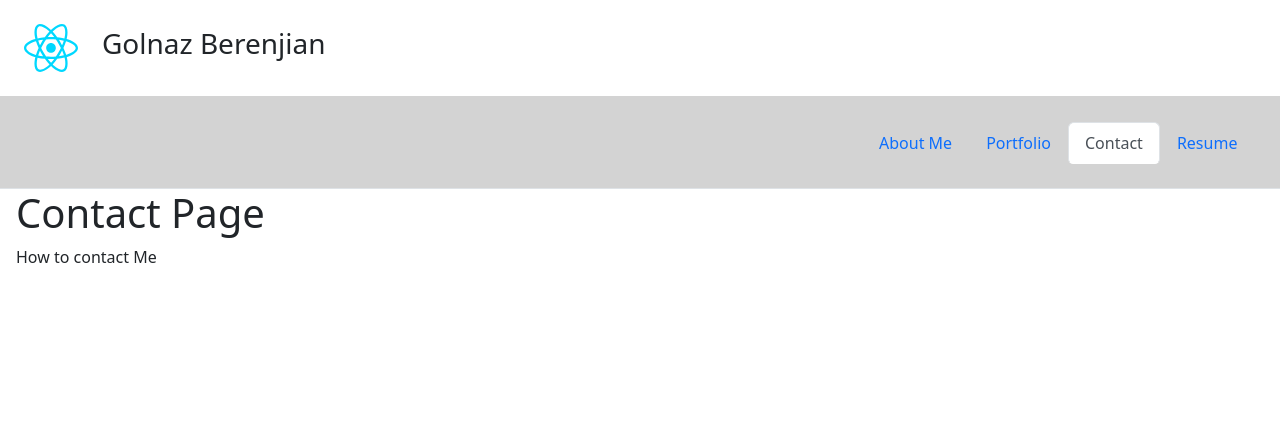
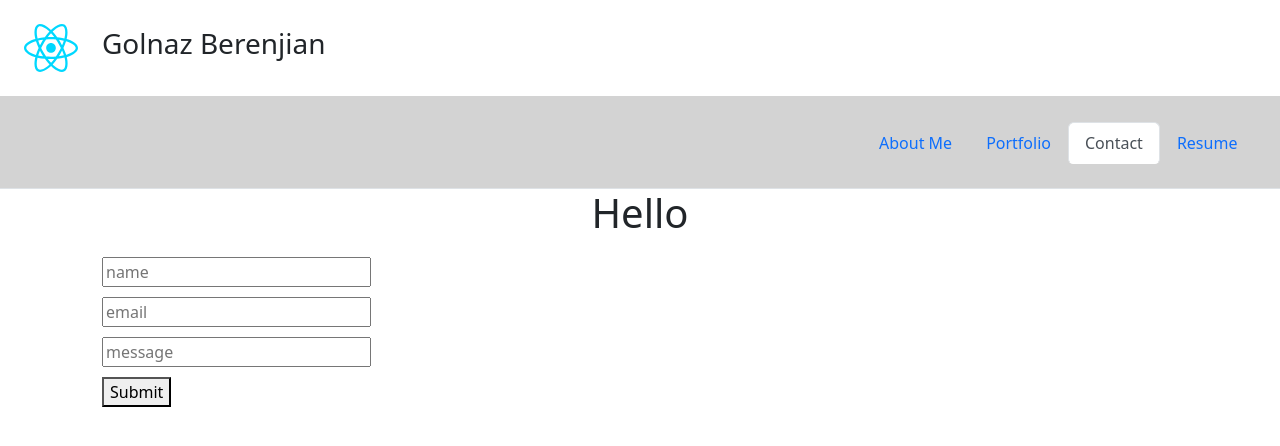
Before and after one commit to Golnaz8/react-portfolio, a React (Vite) app in the folder react-portfolio/: page /Contact in a window 1280 px wide. Shown: the top 446 px of the page. Built offline with nearby package versions, Linux system fonts and the light colour scheme.

Commit message:
added contact page

```diff
--- /dev/null
+++ b/react-portfolio/src/pages/Contact.css
@@ -0,0 +1,19 @@
+.form {
+    margin: 20px;
+}
+
+.form input {
+    display: block;
+    margin-top: 10px;
+    margin-bottom: 10px;
+    width: 25%;
+}
+
+.form button {
+    display: block;
+}
+
+.error-text {
+    display: block;
+    text-align: left;
+}
--- a/react-portfolio/src/pages/Contact.jsx
+++ b/react-portfolio/src/pages/Contact.jsx
@@ -1,10 +1,94 @@
-export default function Contact() {
+import { useState } from 'react';
+import './Contact.css';
+
+// Here we import a helper function that will check if the email is valid
+import { validateEmail } from '../utils/helpers';
+
+function Form() {
+  // Create state variables for the fields in the form
+  // We are also setting their initial values to an empty string
+  const [name, setName] = useState('');
+  const [email, setEmail] = useState('');
+  const [message, setMessage] = useState('');
+  const [errorMessage, setErrorMessage] = useState('');
+
+  const handleInputChange = (e) => {
+    // Getting the value and name of the input which triggered the change
+    const { target } = e;
+    const inputType = target.name;
+    const inputValue = target.value;
+    setErrorMessage('');
+
+    // Based on the input type, we set the state of either email, username, and password
+    if (inputType === 'name') {
+      setName(inputValue);
+    } else if (inputType === 'email') {
+      setEmail(inputValue);
+    } else {
+      setMessage(inputValue);
+    }
+  };
+
+  const handleFormSubmit = (e) => {
+    // Preventing the default behavior of the form submit (which is to refresh the page)
+    e.preventDefault();
+
+    // First we check to see if the email is not valid or if the userName is empty. If so we set an error message to be displayed on the page.
+    if (!validateEmail(email)) {
+      setErrorMessage('Please input your email address');
+      // We want to exit out of this code block if something is wrong so that the user can correct it
+      return;
+      // Then we check to see if the password is not valid. If so, we set an error message regarding the password.
+    }
+    if (!message) {
+      setErrorMessage(
+        `message field should not be empty`
+      );
+      return;
+    }
+    alert(`Hello ${name}, your message has been submitted`);
+
+    // If everything goes according to plan, we want to clear out the input after a successful registration.
+    setName('');
+    setEmail('');
+    setMessage('');
+  };
+
   return (
-    <div>
-      <h1>Contact Page</h1>
-      <p>
-        How to contact Me
-      </p>
+    <div className="container text-center">
+      <h1>Hello {name}</h1>
+      <form className="form" onSubmit={handleFormSubmit}>
+        <input
+          value={name}
+          name="name"
+          onChange={handleInputChange}
+          type="text"
+          placeholder="name"
+        />
+        <input
+          value={email}
+          name="email"
+          onChange={handleInputChange}
+          type="email"
+          placeholder="email"
+        />
+        <input
+          value={message}
+          name="message"
+          onChange={handleInputChange}
+          type="text"
+          placeholder="message"
+        />
+        {errorMessage && (
+          <div>
+            <p className="error-text">{errorMessage}</p>
+          </div>
+        )}
+        <button type="submit">Submit</button>
+      </form>
+
     </div>
   );
 }
+
+export default Form;
--- /dev/null
+++ b/react-portfolio/src/utils/helpers.js
@@ -0,0 +1,4 @@
+export function validateEmail(email) {
+  const re = /^(([^<>()[\]\\.,;:\s@"]+(\.[^<>()[\]\\.,;:\s@"]+)*)|(".+"))@((\[[0-9]{1,3}\.[0-9]{1,3}\.[0-9]{1,3}\.[0-9]{1,3}\])|(([a-zA-Z\-0-9]+\.)+[a-zA-Z]{2,}))$/;
+  return re.test(String(email).toLowerCase());
+}
```
